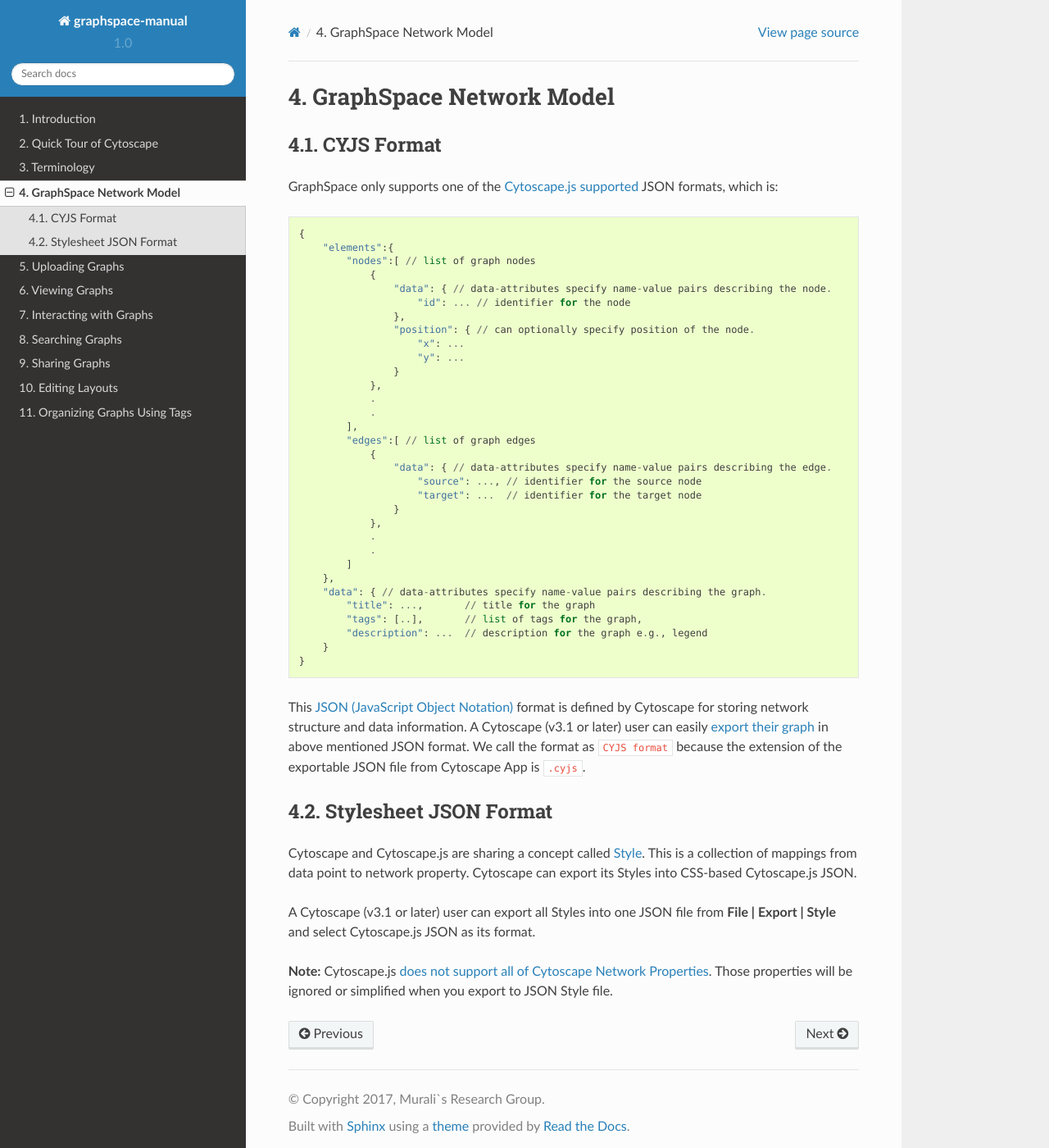
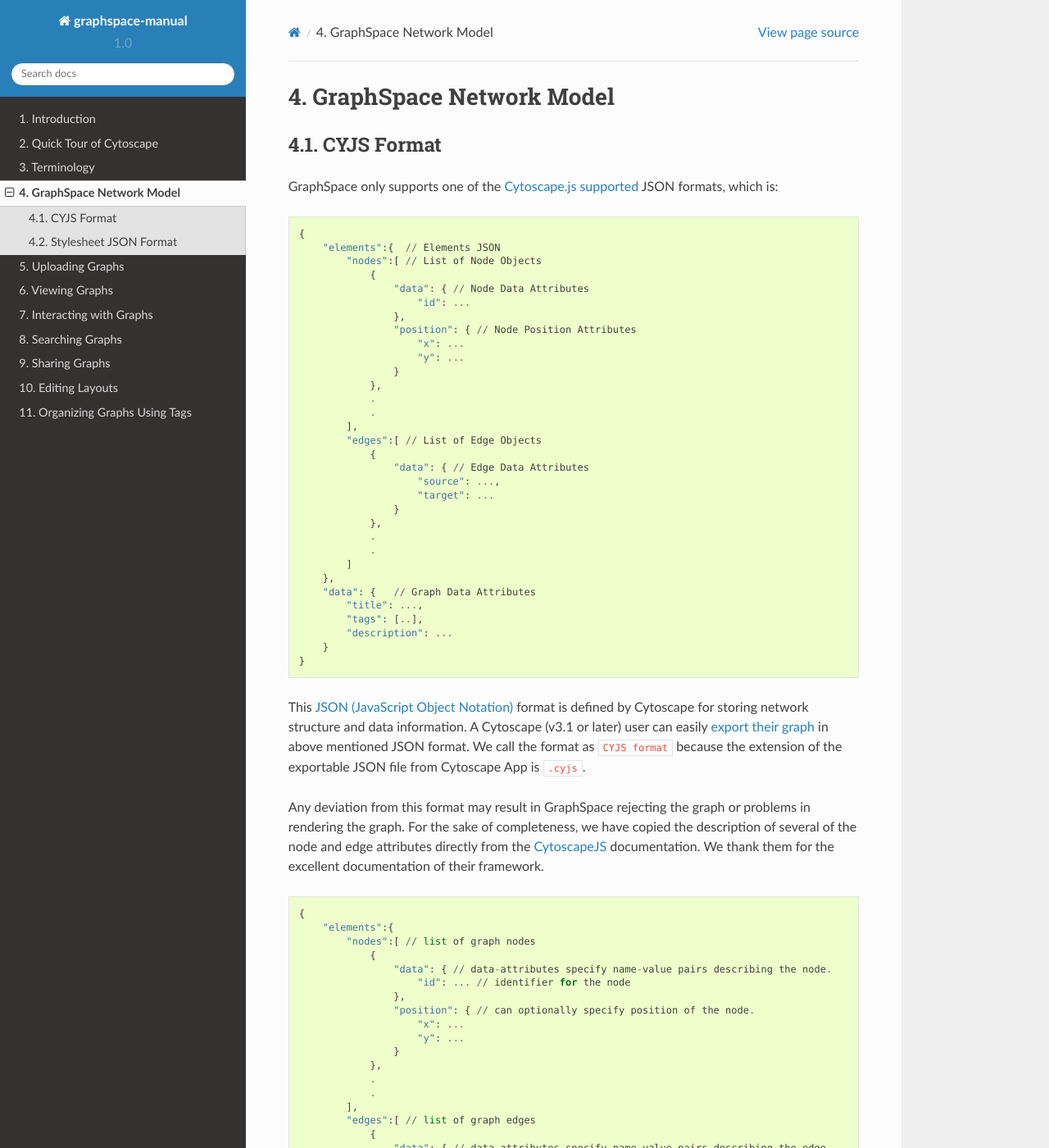
Before and after one commit to adbharadwaj/graphspace-manual, a Sphinx documentation site: the page built from docs/GraphSpace_Network_Model.md, in a window 1280 px wide and 1400 px high. Shown: the whole window at 82% size. Built offline with Sphinx 7.4.7 and the Read the Docs theme 2.0.0, drawn with Linux system fonts in a browser that asks for light colours.

Commit message:
Update GraphSpace_Network_Model.md

````diff
--- a/docs/GraphSpace_Network_Model.md
+++ b/docs/GraphSpace_Network_Model.md
@@ -3,6 +3,44 @@
 ## CYJS Format
 
 GraphSpace only supports one of the [Cytoscape.js supported](http://js.cytoscape.org/#notation/elements-json) JSON formats, which is:
+```
+{
+    "elements":{  // Elements JSON
+        "nodes":[ // List of Node Objects
+            {
+                "data": { // Node Data Attributes
+                    "id": ...
+                },
+                "position": { // Node Position Attributes
+                    "x": ...
+                    "y": ...
+                }
+            },
+            .
+            .
+        ],
+        "edges":[ // List of Edge Objects
+            {
+                "data": { // Edge Data Attributes
+                    "source": ...,
+                    "target": ...
+                }
+            },
+            .
+            .
+        ]
+    },
+    "data": {   // Graph Data Attributes
+        "title": ...,
+        "tags": [..],
+        "description": ...
+    }
+}
+```
+
+This [JSON (JavaScript Object Notation)](http://www.json.org/) format is defined by Cytoscape for storing network structure and data information. A Cytoscape (v3.1 or later) user can easily [export their graph](http://manual.cytoscape.org/en/stable/Cytoscape.js_and_Cytoscape.html#export-network-and-table-to-cytoscape-js) in above mentioned JSON format. We call the format as `CYJS format` because the extension of the exportable JSON file from Cytoscape App is `.cyjs`.
+
+Any deviation from this format may result in GraphSpace rejecting the graph or problems in rendering the graph. For the sake of completeness, we have copied the description of several of the node and edge attributes directly from the [CytoscapeJS](http://js.cytoscape.org/) documentation. We thank them for the excellent documentation of their framework.
 
 ```
 {
````
Also changed, not shown: other parts of docs/GraphSpace_Network_Model.md (+0 -2 lines).
